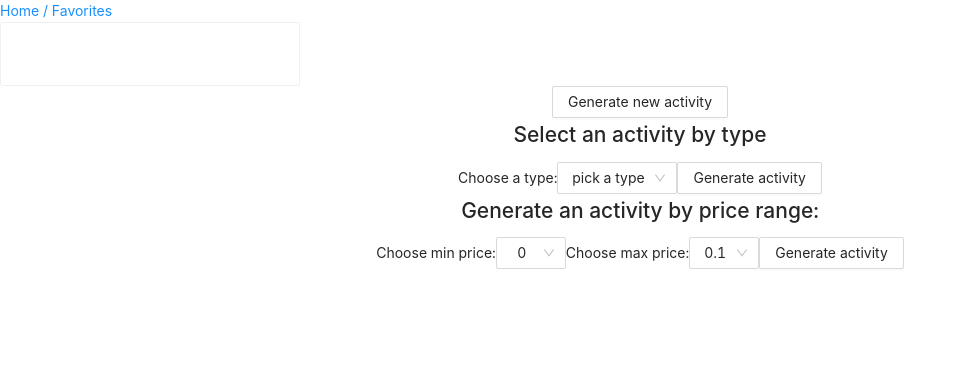
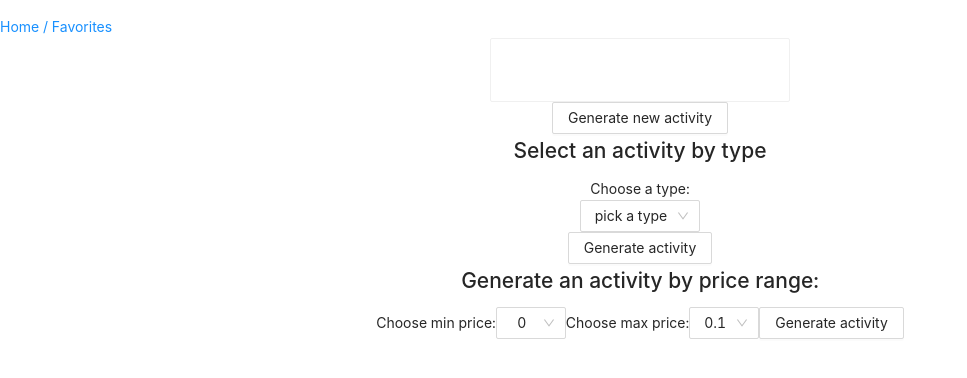
Before and after one commit to Deadpixel62/boredom-api, a React (Vite) app: page / in a window 1280 px wide. Shown: the top 378 px of the page, without its empty margins (0-967 px from the left). Built offline with nearby package versions, Linux system fonts and the light colour scheme; no server answers.

Commit message:
adding some style

```diff
--- a/src/App.jsx
+++ b/src/App.jsx
@@ -11,7 +11,7 @@ function App(){
   const favCounter = useSelector((state) => state.favoriteActivities.length)
 
   return(
-<div>
+<div style={{paddingTop:"2vh"}}>
 <Link to="/">Home / </Link>
 <Badge count={favCounter }>
 <Link to="/favorites">Favorites</Link>
--- a/src/Components/Home.jsx
+++ b/src/Components/Home.jsx
@@ -73,14 +73,14 @@ function Home() {
 
   return (
     <div className="App">
-    <div>
+    <div style={{display:"flex", flexDirection:"column", alignItems:"center"}}>
     <Card style={{width:300}}>
     <p>{randomActivity.activity}</p>
     </Card>
     <Button onClick={()=>generateActivity()}>Generate new activity</Button>
     </div>
 
-    <div>
+    <div style={{display:"flex", flexDirection:"column", alignItems:"center"}}>
     <h2>Select an activity by type</h2>
 
 <label htmlFor="types">Choose a type:</label>
@@ -107,6 +107,7 @@ function Home() {
 )}
 </div>
 
+    <div style={{display:"flex", flexDirection:"column", alignItems:"center"}}>
     <div>
     <h2>Generate an activity by price range:</h2>
 <label htmlFor="minPrice">Choose min price:</label>
@@ -131,6 +132,7 @@ function Home() {
     </Select>
 
     <Button onClick={() => generateByPrice()}>Generate activity</Button>
+    </div>
 {priceActivity.activity &&
     <Card style={{width:300}}>
     <p>activity: {priceActivity.activity} </p>
```
